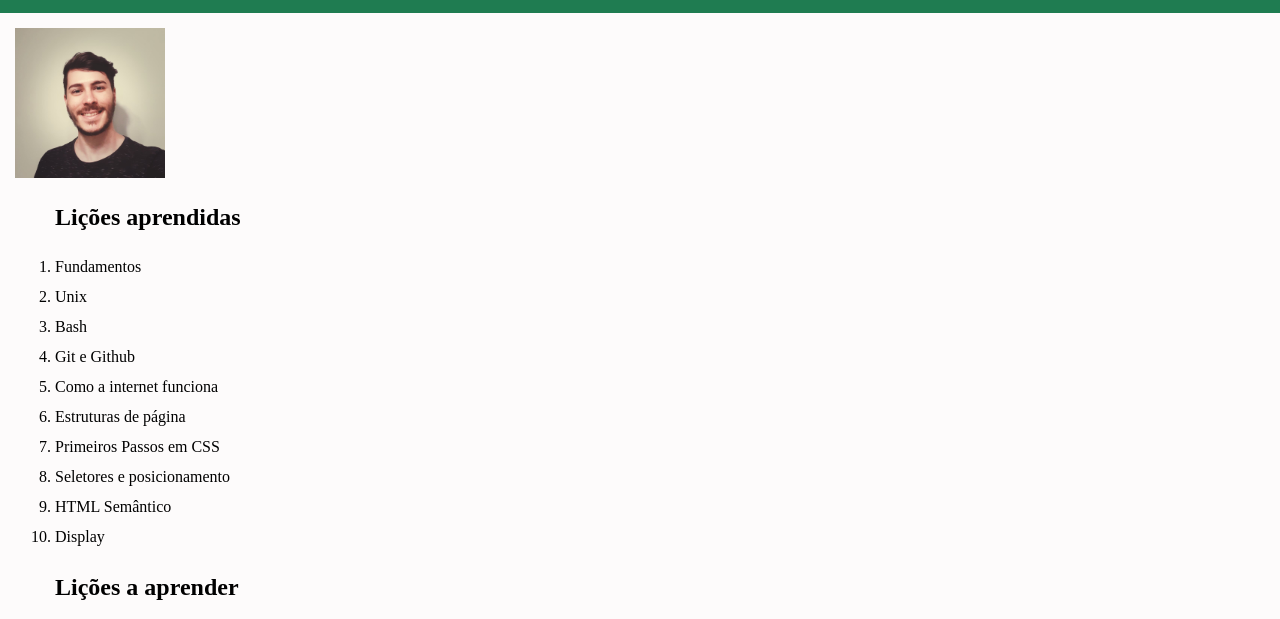
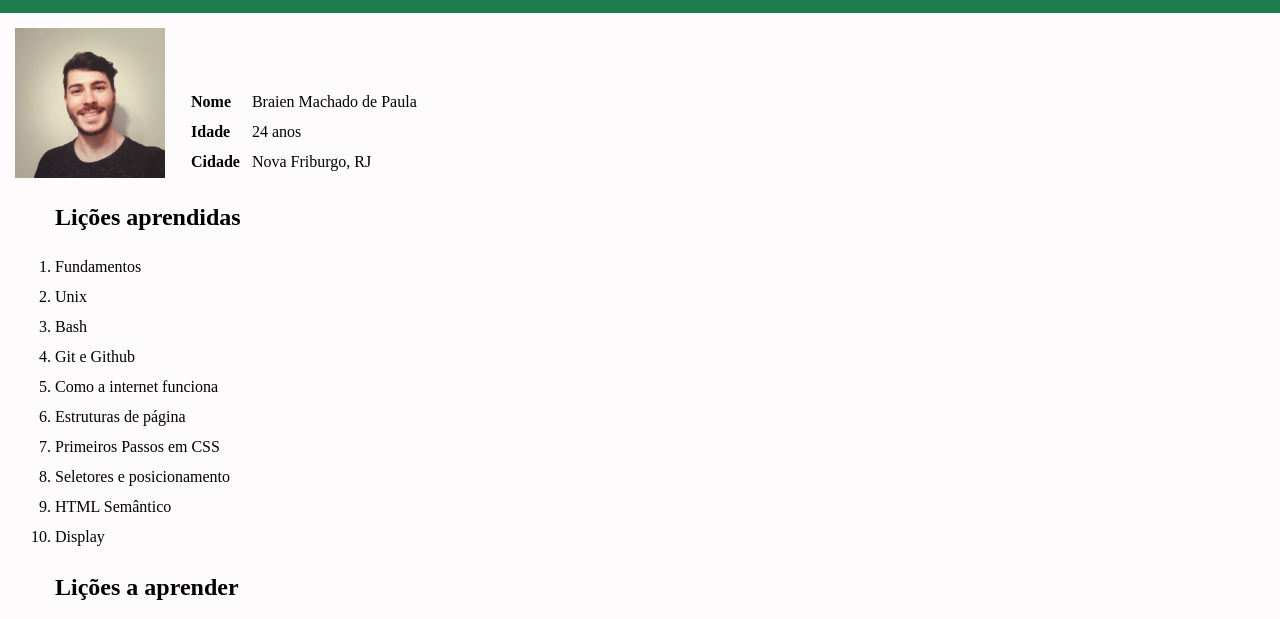
Before and after one commit to braien-machado/lessons-learned, a website: page index.html in a window 1280 px wide. Shown: the part 107-726 px from the top of the page. Drawn offline with Linux system fonts and the light colour scheme.

Commit message:
requisito 12: adiciona tabela a pagina

```diff
--- a/index.html
+++ b/index.html
@@ -19,6 +19,20 @@
   </header>
   <main>
     <img id="minha_foto" src="foto_perfil.jpeg" alt="foto de Braien Machado sorrindo">
+    <table id="info">
+      <tr>
+        <td>Nome</td>
+        <td>Braien Machado de Paula</td>
+      </tr>
+      <tr>
+        <td>Idade</td>
+        <td>24 anos</td>
+      </tr>
+      <tr>
+        <td>Cidade</td>
+        <td>Nova Friburgo, RJ</td>
+      </tr>
+    </table>
     <section class="lista">
       <ol id="licoes_aprendidas">
         <h2>Lições aprendidas</h2>
--- a/style.css
+++ b/style.css
@@ -42,6 +42,22 @@ main {
   margin-top: 15px;
 }
 
+#minha_foto , #info {
+  display: inline-block;
+}
+
+#info{
+  margin-left: 15px;
+}
+
+#info tr td {
+  padding: 5px;
+}
+
+#info tr td:nth-child(odd) {
+  font-weight: bold;
+}
+
 footer {
   text-align: center;
 }
```
